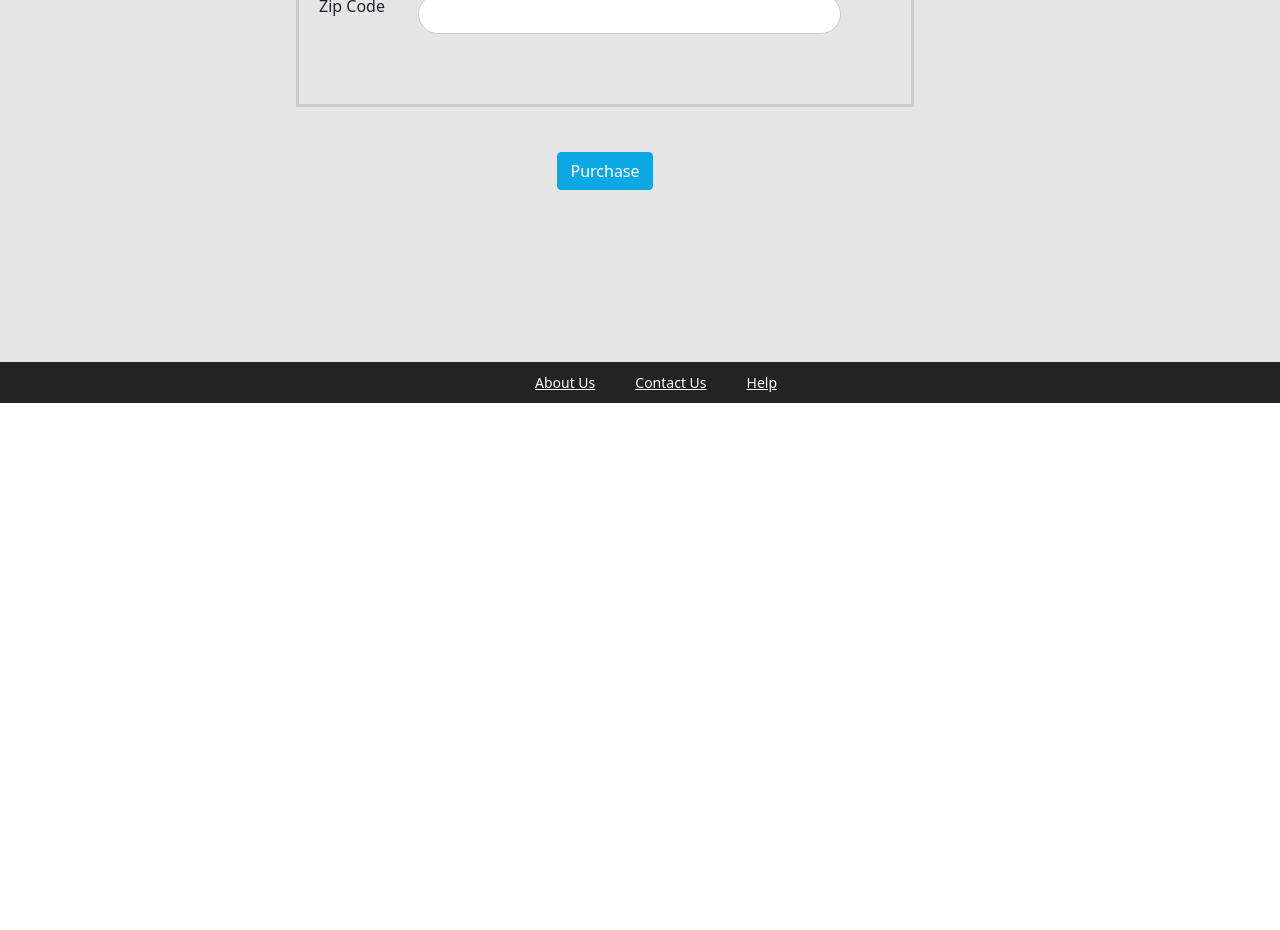
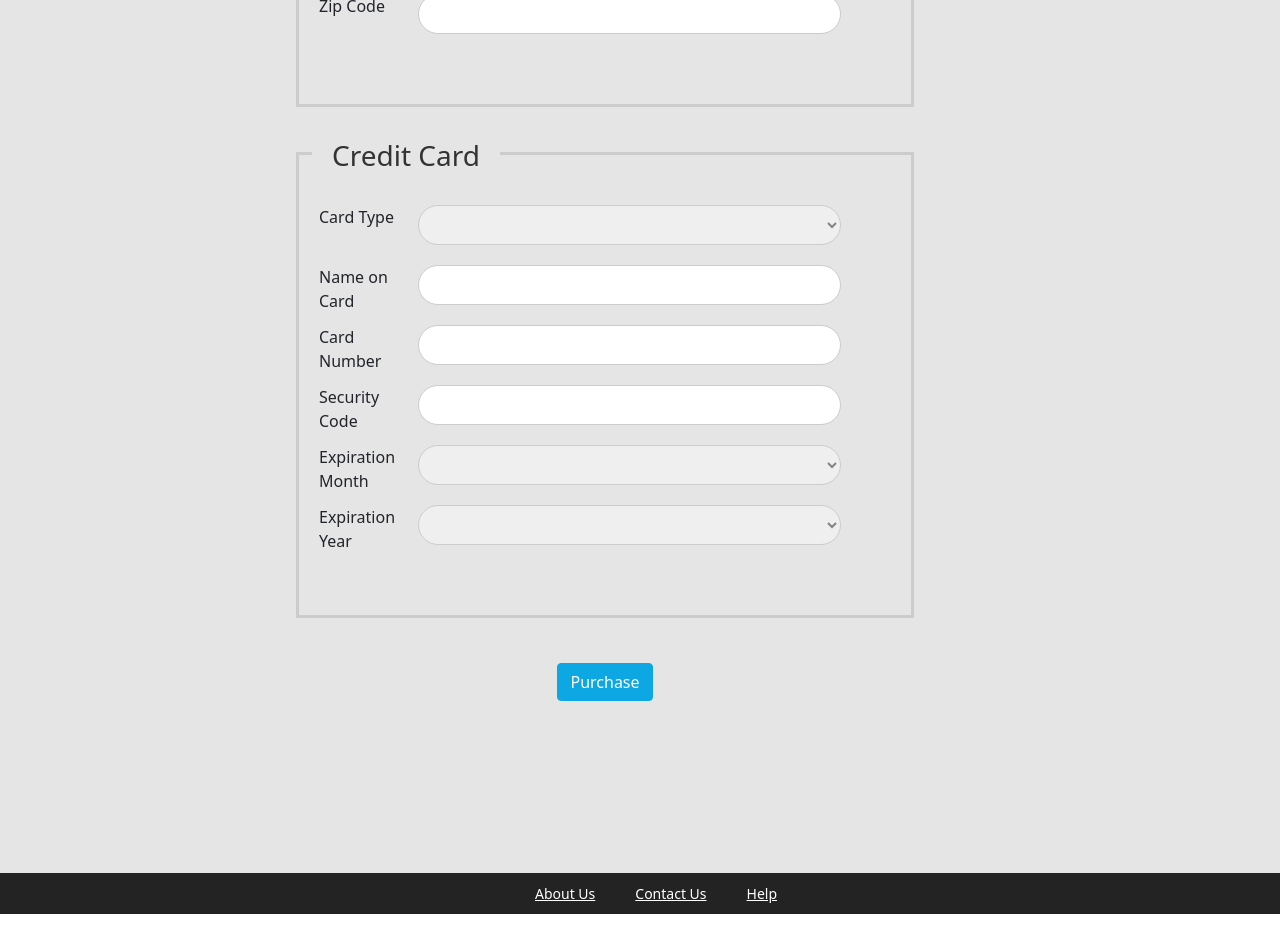
Before and after one commit to georgecosmin98/E-Commerce, an Angular app in the folder frontend/angular-ecommerce/: page /checkout in a window 1280 px wide. Shown: the part 1260-2190 px from the top of the page. Before the commit the page ends 1679 px from the top, so only its background shows below. Built offline with nearby package versions, Linux system fonts and the light colour scheme; no server answers.

Commit message:
Add Credit Card Details into Checkout Form Layout

```diff
--- a/frontend/angular-ecommerce/src/app/components/checkout/checkout.component.html
+++ b/frontend/angular-ecommerce/src/app/components/checkout/checkout.component.html
@@ -132,6 +132,64 @@
                     </div>
                 </div>
 
+                <!-- Credit Card -->
+                <div formGroupName="creditCard" class="form-area">
+                    <h3>Credit Card</h3>
+                    <div class="row">
+                        <div class="col-md-2"><label>Card Type</label></div>
+                        <div class="col-md-9">
+                            <div class="input-space">
+                                <select formControlName="cardType">
+                                    <option>Visa</option>
+                                    <option>MasterCard</option>
+                                </select>
+                            </div>
+                        </div>
+                    </div>
+
+                    <div class="row">
+                        <div class="col-md-2"><label>Name on Card</label></div>
+                        <div class="col-md-9">
+                            <div class="input-space"><input formControlName="nameOnCard" type="text"></div>
+                        </div>
+                    </div>
+
+                    <div class="row">
+                        <div class="col-md-2"><label>Card Number</label></div>
+                        <div class="col-md-9">
+                            <div class="input-space"><input formControlName="cardNumber" type="text"></div>
+                        </div>
+                    </div>
+
+                    <div class="row">
+                        <div class="col-md-2"><label>Security Code</label></div>
+                        <div class="col-md-9">
+                            <div class="input-space"><input formControlName="securityCode" type="text"></div>
+                        </div>
+                    </div>
+
+                    <div class="row">
+                        <div class="col-md-2"><label>Expiration Month</label></div>
+                        <div class="col-md-9">
+                            <div class="input-space">
+                                <select formControlName="expirationMonth">
+                                    <option>TO DO</option>
+                                </select>
+                            </div>
+                        </div>
+                    </div>
+
+                    <div class="row">
+                        <div class="col-md-2"><label>Expiration Year</label></div>
+                        <div class="col-md-9">
+                            <div class="input-space">
+                                <select formControlName="expirationYear">
+                                    <option>TO DO</option>
+                                </select>
+                            </div>
+                        </div>
+                    </div>
+                </div>
                 <!-- submit button -->
                 <div class="text-center">
                     <button type="submit" class="btn btn-info">Purchase</button>
```
